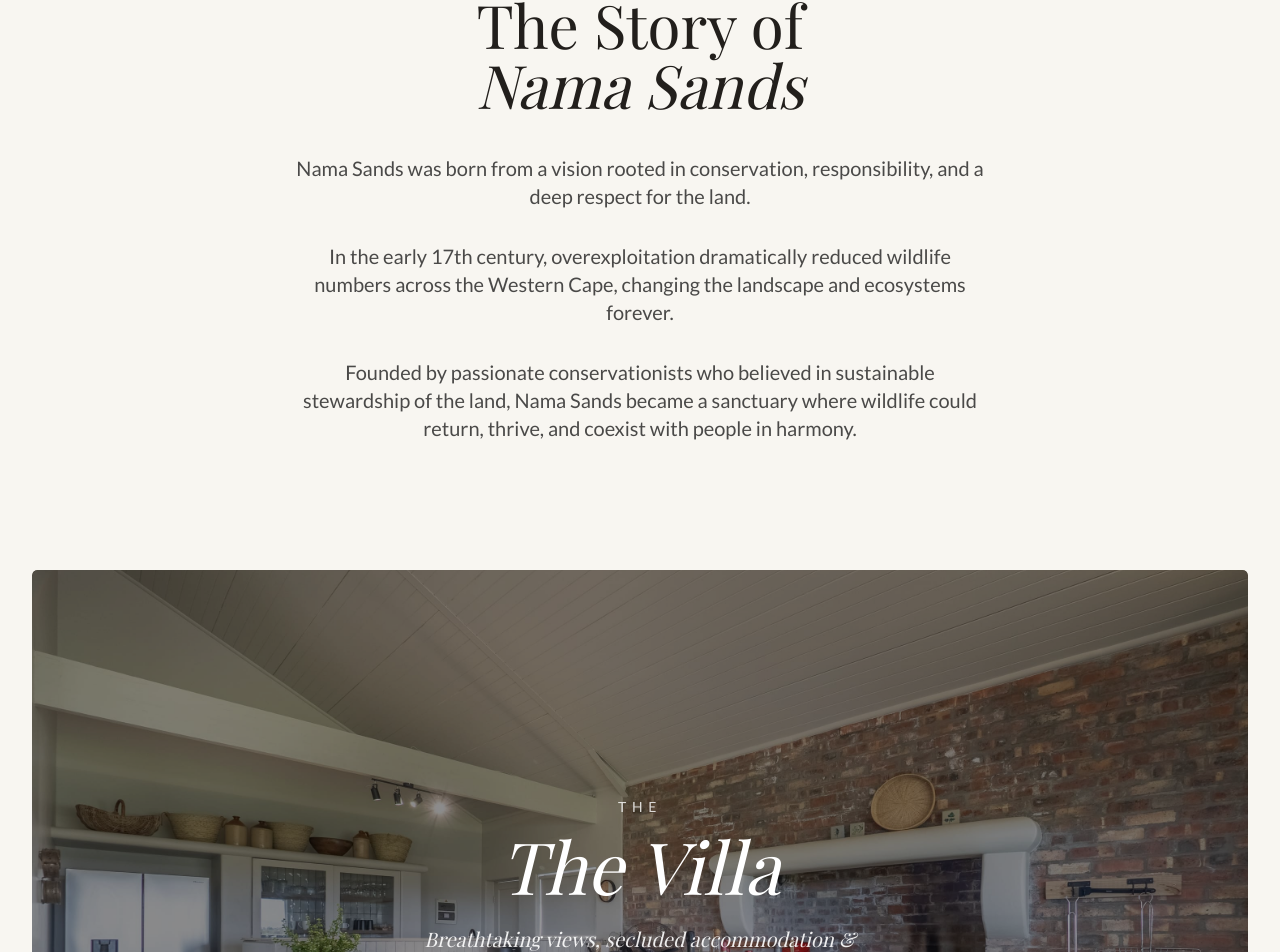
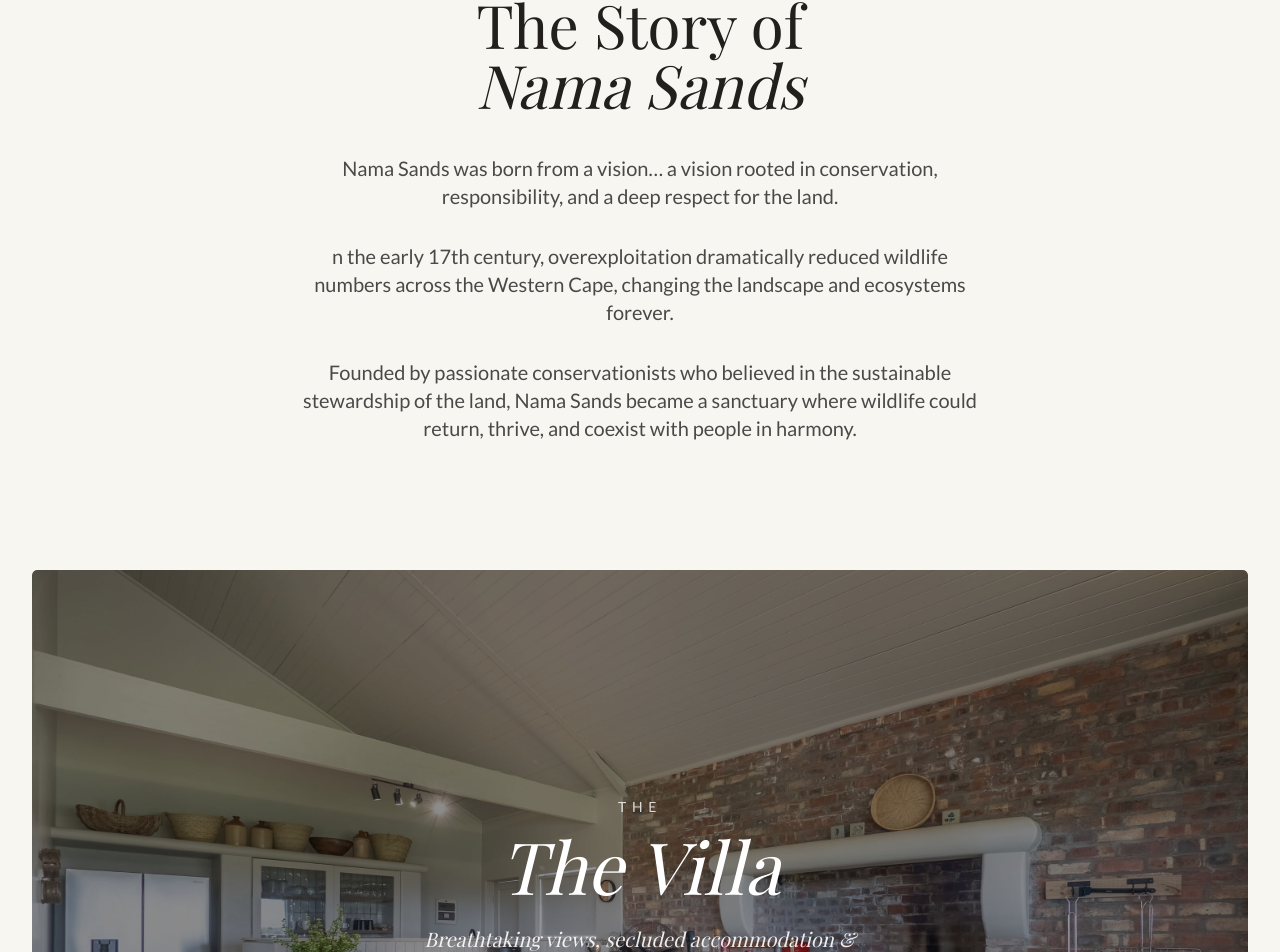
Before and after one commit to mrstander/luxury-villa-website-2, a Next.js app: page / in a window 1280 px wide. Shown: the part 962-1914 px from the top of the page. Built offline with nearby package versions, Linux system fonts and the light colour scheme; a web font is replaced by a local one.

Commit message:
Homepage-update

```diff
--- a/components/our-story.tsx
+++ b/components/our-story.tsx
@@ -26,18 +26,20 @@ export function OurStory() {
 
         {/* Content */}
         <p className="mb-8 text-lg leading-relaxed text-black/70 md:text-xl">
-          Nama Sands was born from a vision rooted in conservation,
+          Nama Sands was born from a vision… a vision rooted in conservation,
           responsibility, and a deep respect for the land.
+
         </p>
 
         <p className="mb-8 text-lg leading-relaxed text-black/70 md:text-xl">
-          In the early 17th century, overexploitation dramatically reduced
-          wildlife numbers across the Western Cape, changing the landscape and
-          ecosystems forever.
+          n the early 17th century, overexploitation dramatically reduced wildlife
+          numbers across the Western Cape, changing the landscape and ecosystems
+          forever.
+
         </p>
 
         <p className="text-lg leading-relaxed text-black/70 md:text-xl">
-          Founded by passionate conservationists who believed in sustainable
+          Founded by passionate conservationists who believed in the sustainable
           stewardship of the land, Nama Sands became a sanctuary where wildlife
           could return, thrive, and coexist with people in harmony.
         </p>
```
